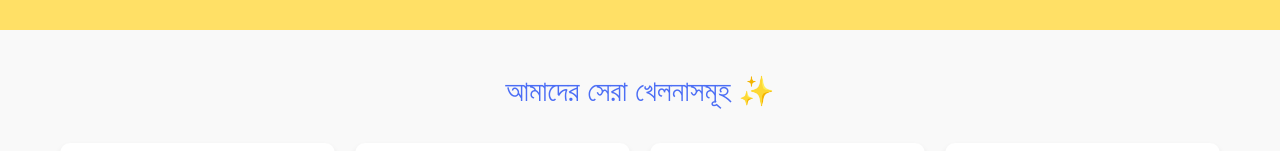
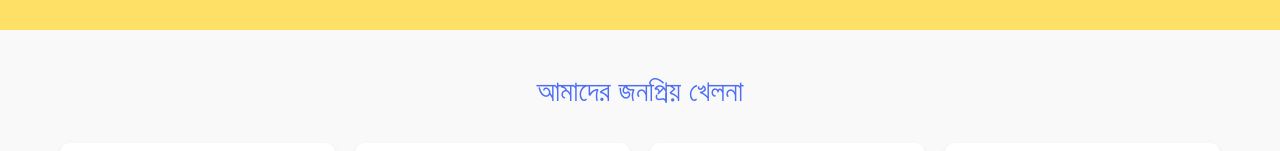
Before and after one commit to Nur15860/avelon-toys, a Next.js app: page / in a window 1280 px wide. Shown: the part 376-527 px from the top of the page. Built offline with nearby package versions, Linux system fonts and the light colour scheme.

Commit message:
fixed h3 tag syntax error

```diff
--- a/app/page.tsx
+++ b/app/page.tsx
@@ -31,10 +31,8 @@ export default function Home() {
 
       {/* প্রোডাক্ট সেকশন */}
       <main style={{ padding: '40px 20px', maxWidth: '1200px', margin: '0 auto' }}>
-        <h3 style={{ textBreak: 'center', fontSize: '1.8rem', color: '#4c6ef5', marginBottom: '30px', textAlign: 'center' }}>
-          আমাদের সেরা খেলনাসমূহ ✨
-        </h3>
-
+        <h3 style={{ textAlign: 'center', fontSize: '1.8rem', color: '#4c6ef5', marginBottom: '30px' }}
+>আমাদের জনপ্রিয় খেলনা</h3>
         {/* প্রোডাক্ট গ্রিড */}
         <div style={{ display: 'grid', gridTemplateColumns: 'repeat(auto-fit, minmax(250px, 1fr))', gap: '20px' }}>
           {toys.map((toy) => (
```
